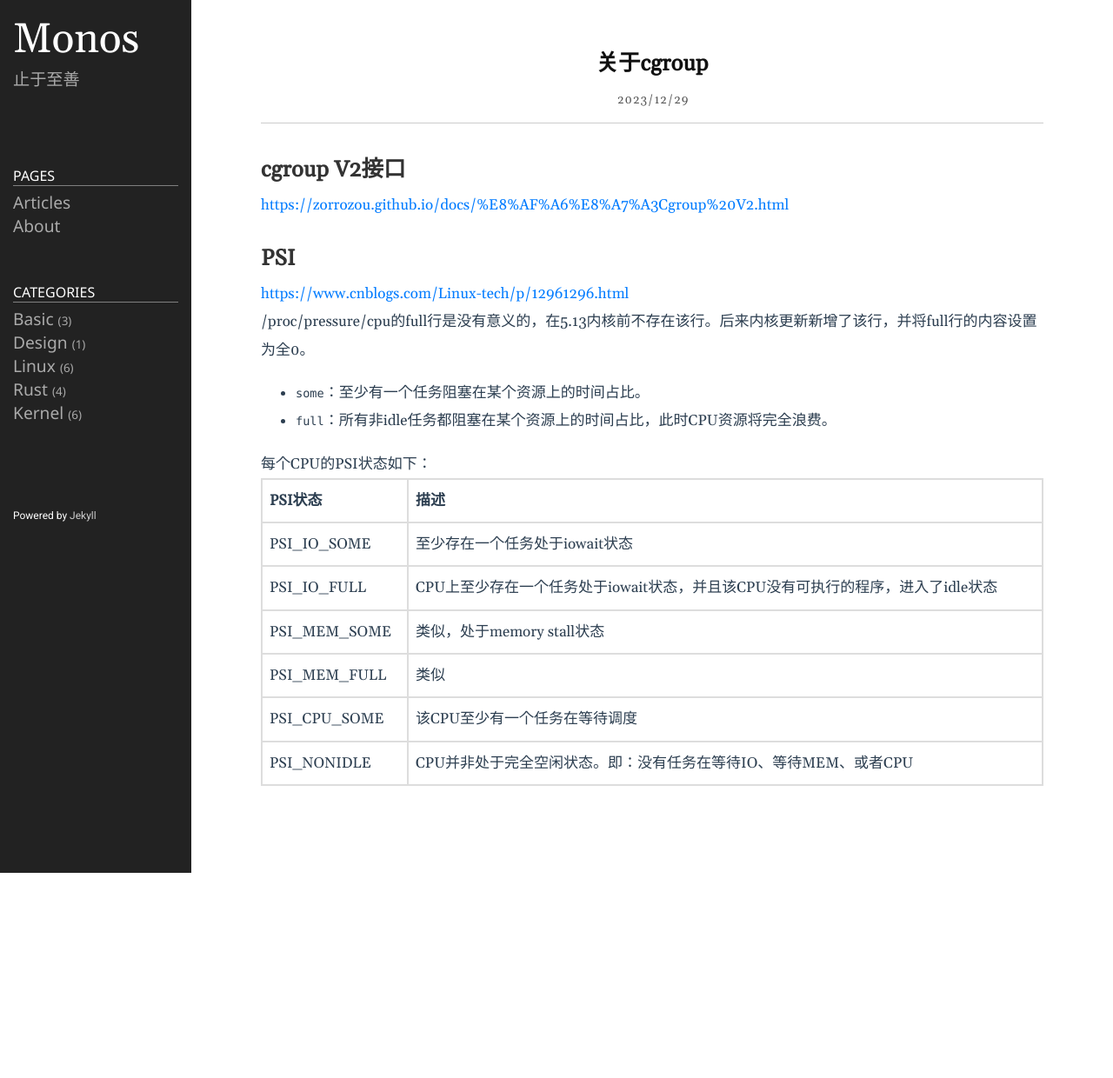
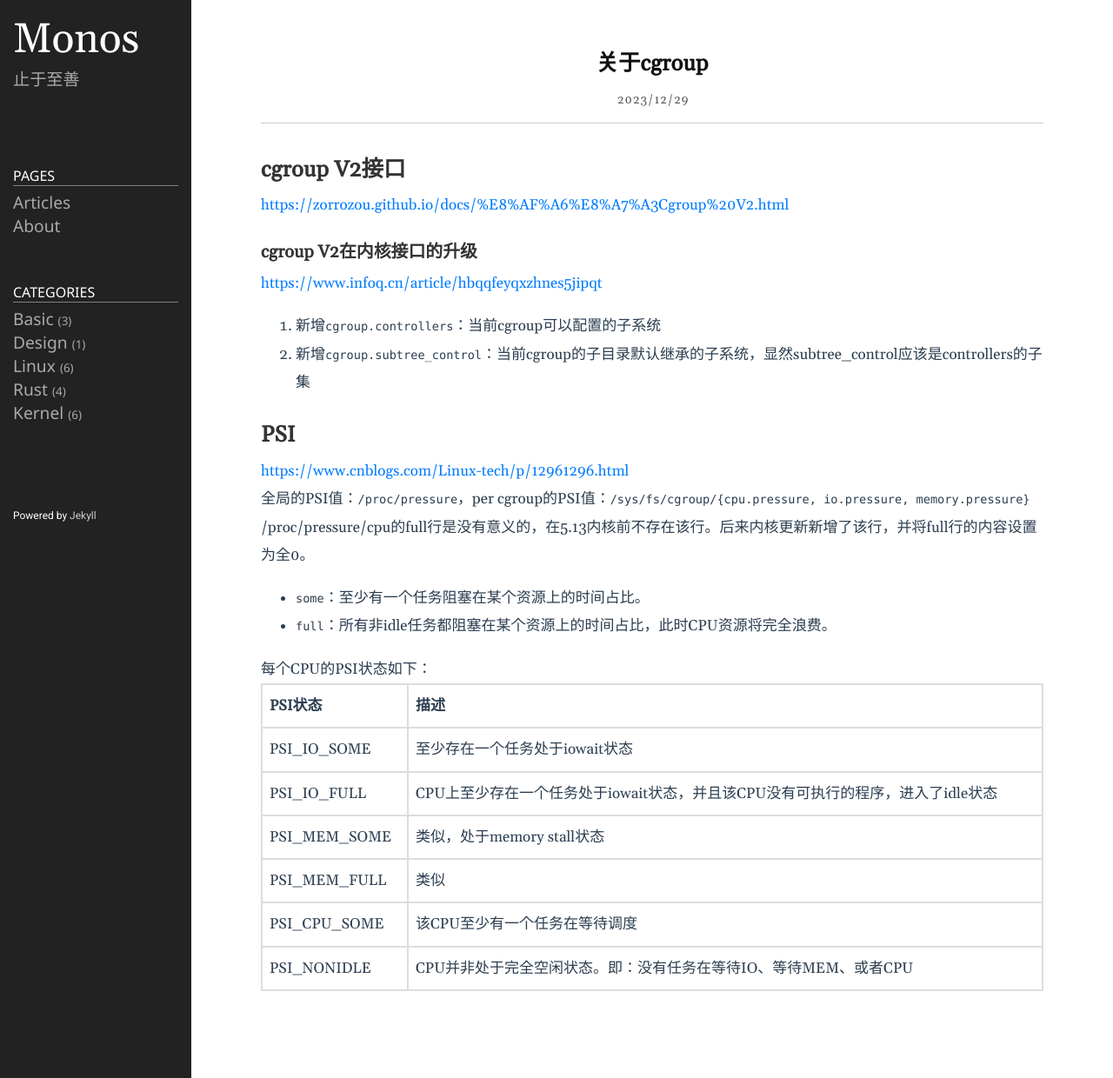
Before and after one commit to lclgo/lclgo.github.io, a Jekyll site: the page built from _posts/kernel/2023-12-29-cgroup.md, in a window 1280 px wide. Shown: the whole page at 87% size. Built offline with Jekyll 4.4.1, drawn with Linux system fonts in a browser that asks for light colours; before the commit the page ends 1004 px from its top, so only the background shows below that.

Commit message:
update cgroup v2 v1

```diff
--- a/_posts/kernel/2023-12-29-cgroup.md
+++ b/_posts/kernel/2023-12-29-cgroup.md
@@ -9,9 +9,19 @@ title: "关于cgroup"
 
 <https://zorrozou.github.io/docs/%E8%AF%A6%E8%A7%A3Cgroup%20V2.html>
 
+### cgroup V2在内核接口的升级
+
+<https://www.infoq.cn/article/hbqqfeyqxzhnes5jipqt>
+
+1. 新增`cgroup.controllers`：当前cgroup可以配置的子系统
+2. 新增`cgroup.subtree_control`：当前cgroup的子目录默认继承的子系统，显然subtree_control应该是controllers的子集
+
+
 ## PSI
 
 <https://www.cnblogs.com/Linux-tech/p/12961296.html>
+
+全局的PSI值：`/proc/pressure`，per cgroup的PSI值：`/sys/fs/cgroup/{cpu.pressure, io.pressure, memory.pressure}`
 
 /proc/pressure/cpu的full行是没有意义的，在5.13内核前不存在该行。后来内核更新新增了该行，并将full行的内容设置为全0。
 
```
